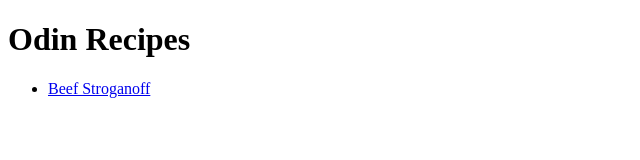
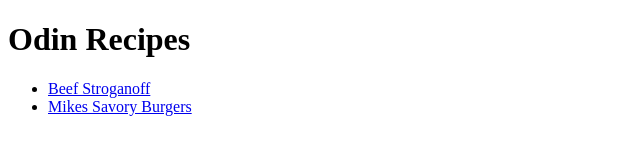
Before and after one commit to etuck8/odin-recipes, a plain HTML site: page index.html in a window 1280 px wide. Shown: the whole page, without its empty margins (0-640 px from the left). Drawn offline with Linux system fonts and the light colour scheme.

Commit message:
Added the mikes savory burgers recipe to the homepage.

```diff
--- a/index.html
+++ b/index.html
@@ -8,6 +8,7 @@
         <h1>Odin Recipes</h1>
         <ul>
             <li><a href="./recipes/beef-stroganoff.html">Beef Stroganoff</a></li>
+            <li><a href="./recipes/mikes-savory-burgers">Mikes Savory Burgers</a></li>
         </ul>
     </body>
 </html>
```
